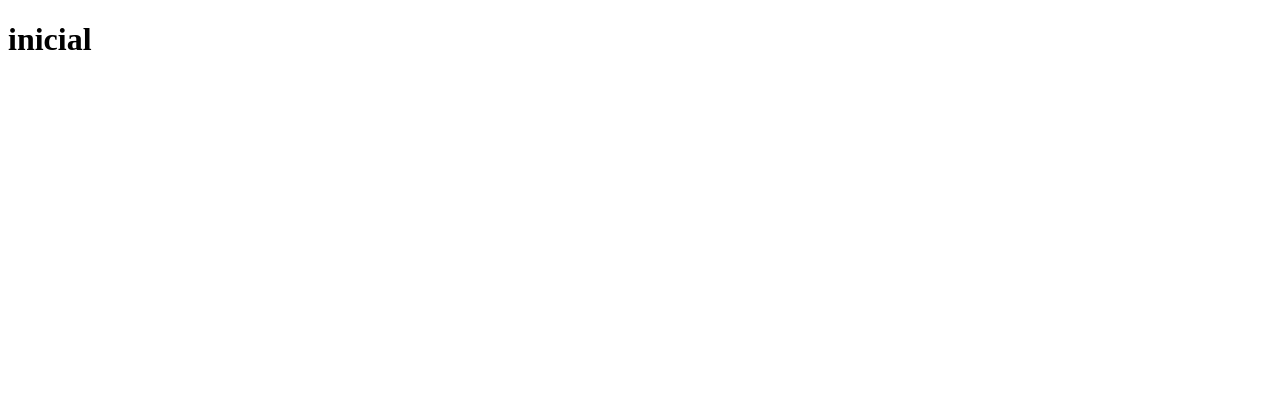
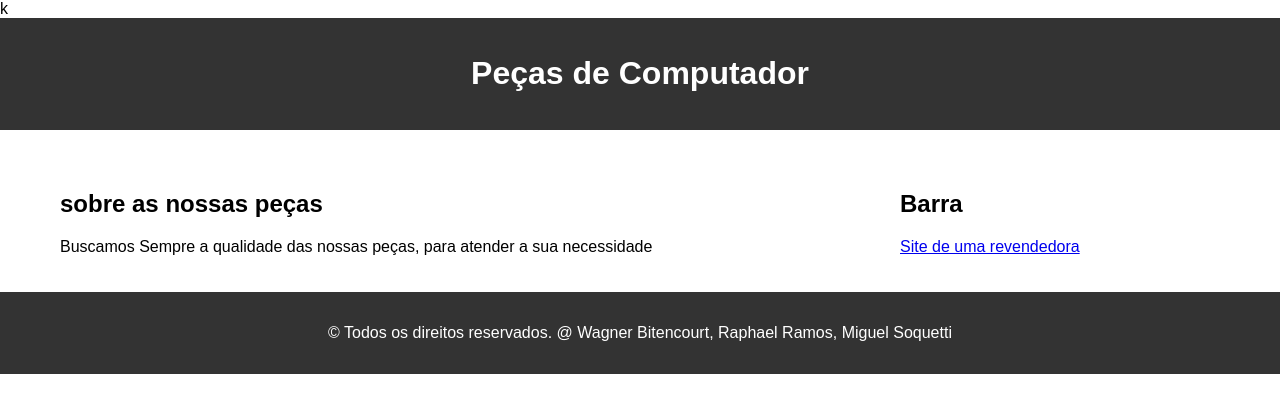
Before and after one commit to reidapurificacao/Site-tarefa-do-Carlos, a plain HTML site: page index.html in a window 1280 px wide. Drawn offline with Linux system fonts and the light colour scheme.

Commit message:
fiz um pouco

```diff
--- a/index.html
+++ b/index.html
@@ -1,12 +1,71 @@
 <!DOCTYPE html>
-<html lang="en">
+<html lang="pt-br">
 <head>
-    <meta charset="UTF-8">
-    <meta http-equiv="X-UA-Compatible" content="IE=edge">
-    <meta name="viewport" content="width=device-width, initial-scale=1.0">
-    <title>Document</title>
+<meta name="viewport" content="width=device-width, initial-scale=1">
+<meta charset="UTF-8">
+<link rel="shortcut icon" href="img/logo.jpg" type="image/x-icon">k
+<title>PCMASTER</title>
+<style>
+  body {
+    font-family: Arial, sans-serif;
+    margin: 0;
+    padding: 0;
+  }
+  header {
+    background-color: #333;
+    color: #fff;
+    text-align: center;
+    padding: 1em;
+  }
+  .caixa {
+    max-width: 1200px;
+    margin: 0 auto;
+    padding: 20px;
+  }
+  .conteudo {
+    float: left;
+    width: 70%;
+    padding: 20px;
+    box-sizing: border-box;
+  }
+  .barra {
+    float: left;
+    width: 30%;
+    padding: 20px;
+    box-sizing: border-box;
+  }
+  @media (max-width: 768px) {
+    .conteudo, .barra {
+      float: none;
+      width: 100%;
+    }
+  }
+  footer {
+    background-color: #333;
+    color: #fff;
+    text-align: center;
+    padding: 1em;
+    clear: both;
+  }
+
+</style>
 </head>
 <body>
-    <h1>inicial</h1>
+  <header>
+    <h1>Peças de Computador</h1>
+  </header>
+  <div class="caixa">
+    <div class="conteudo">
+      <h2>sobre as nossas peças</h2>
+        <p>Buscamos Sempre a qualidade das nossas peças, para atender a sua necessidade</p>
+    </div>
+    <div class="barra">
+      <h2>Barra</h2>
+      <a href="https://www.googleadservices.com/pagead/aclk?sa=L&ai=DChcSEwi8xu_fjv2AAxXuUH8AHXPECB0YABAAGgJvYQ&ase=2&gclid=Cj0KCQjw6KunBhDxARIsAKFUGs-uAsJOcqON6nbI6GikyCBkIPD2Ka-vjYFX6IKFCvknWoz0n-U7YsgaAi4hEALw_wcB&ei=cmbrZL_XHuqi5OUPop20kAU&ohost=www.google.com&cid=CAESa-D2NCJDVIvl7hAzLyaZXALxnvVjCV5yPd9GEY9p8JbBXzsgn58TOc67aG4YpzWTOdptPBQbXNwi73pMZj5ABhFb2HZwC2Qa07vvHFLfiZXFBcjoey_L2RaoG-tVsy470V67eQURzfWEeJuI&sig=AOD64_0hh2dCgq65D2pqRjlGuKe9JZ6WDg&q&sqi=2&nis=4&adurl&ved=2ahUKEwi_2OLfjv2AAxVqEbkGHaIODVIQ0Qx6BAgPEAE">Site de uma revendedora</a>
+    </div>
+  </div>
+  <footer>
+    <p>&copy; Todos os direitos reservados.  @ Wagner Bitencourt, Raphael Ramos, Miguel Soquetti</p>
+  </footer>
 </body>
 </html>
```
Also changed, not shown: img/logo e slogan.jpg (added), img/logo.jpg (added).
